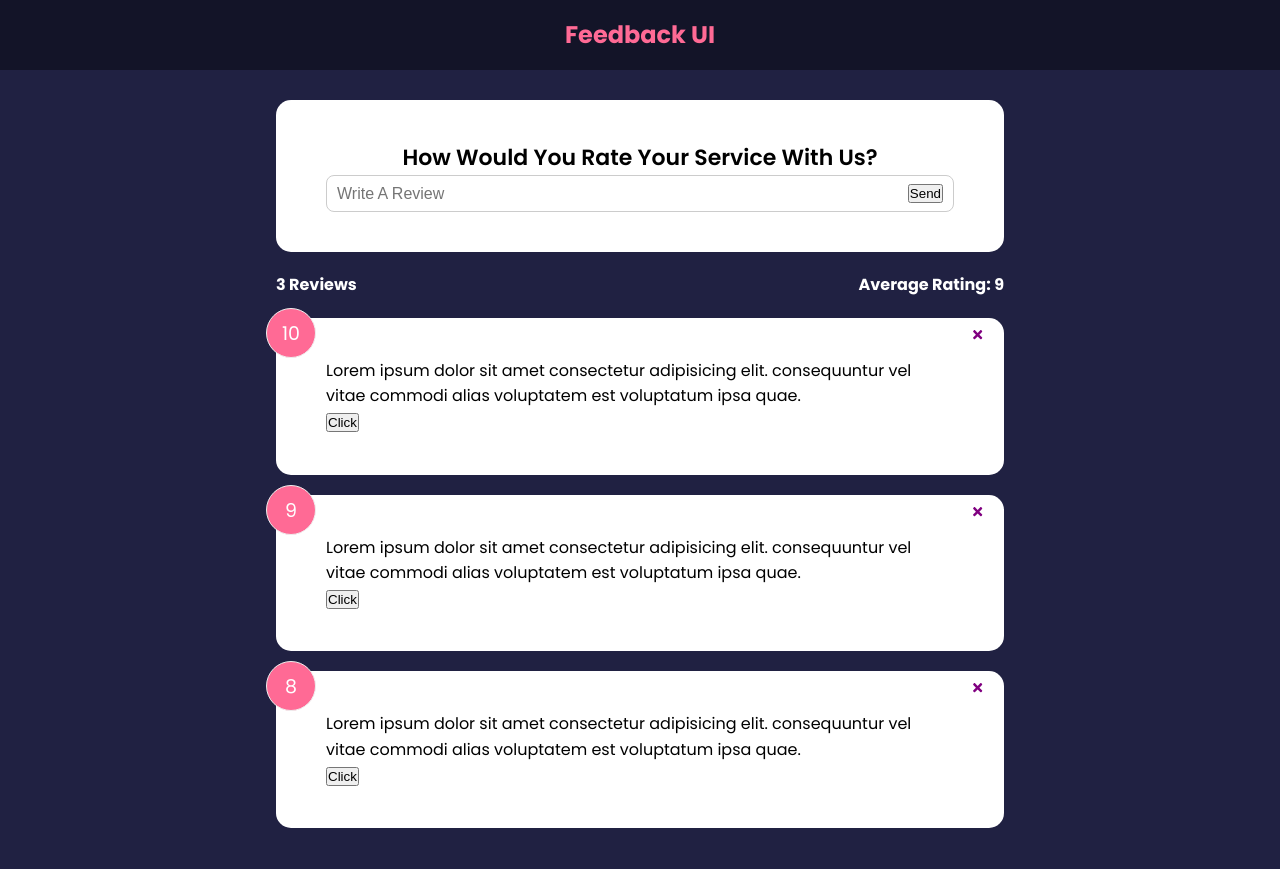
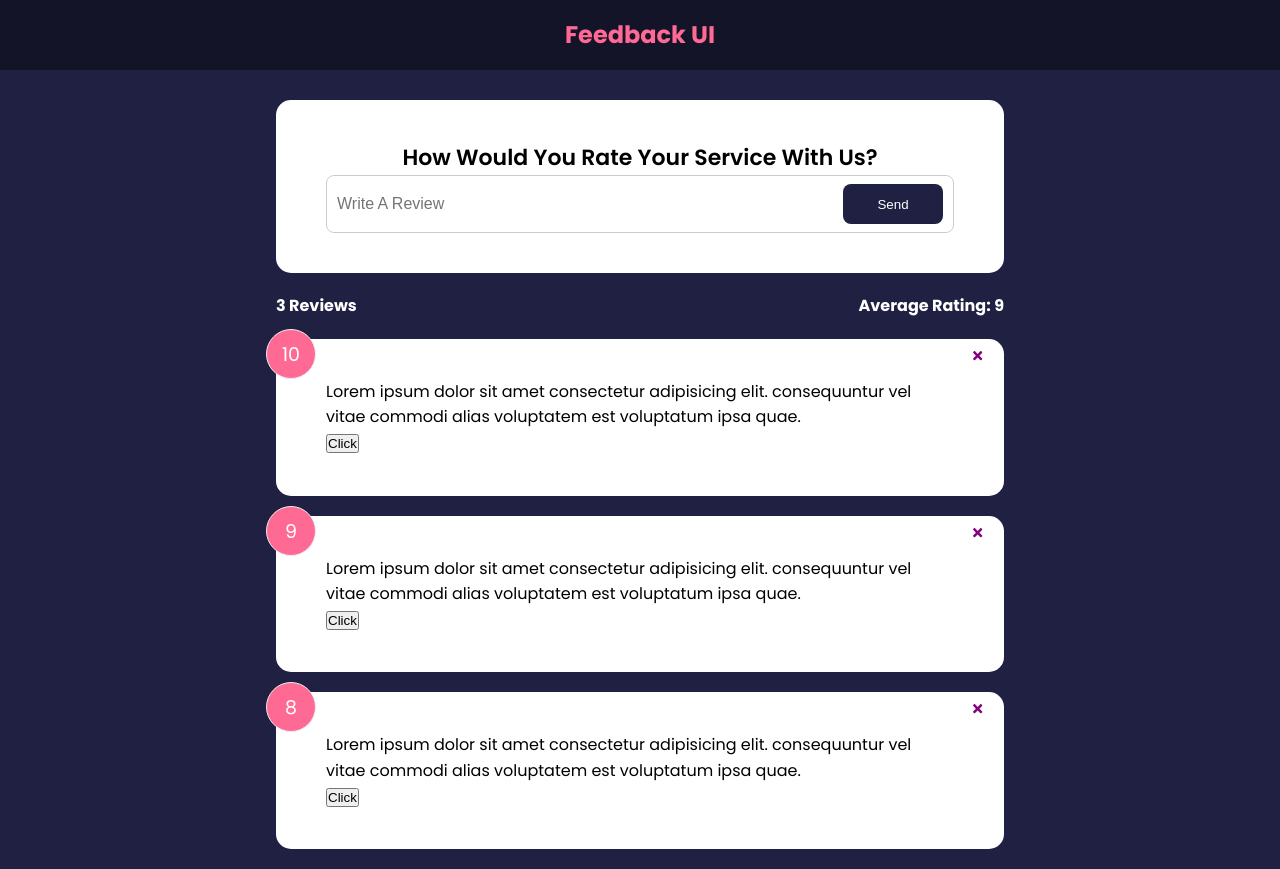
Before and after one commit to AbdElrahmanGbr/feedback-app, a React (Create React App) app: page / in a window 1280 px wide. Before the commit the page ends 848 px from the top, so only its background shows below. Built offline with nearby package versions, Linux system fonts and the light colour scheme.

Commit message:
Custom Button Component

```diff
--- a/src/components/FeedbackForm.jsx
+++ b/src/components/FeedbackForm.jsx
@@ -1,5 +1,6 @@
 import Card from "./shared/Card";
 import {useState} from "react";
+import Button from "./shared/Button";
 
 function FeedbackForm() {
     const [text, setText] = useState('')
@@ -10,10 +11,10 @@
         <Card>
             <form>
                 <h2>How Would You Rate Your Service With Us?</h2>
-                {/* @Todo - Rating Selece Component  */}
+                {/* @Todo - Rating Select Component  */}
                 <div className="input-group">
                     <input onChange={handleTextChange} value={text} type="text" placeholder={"Write A Review"}/>
-                    <button type="submit">Send</button>
+                    <Button type="submit">Send</Button>
                 </div>
             </form>
         </Card>
--- /dev/null
+++ b/src/components/shared/Button.jsx
@@ -0,0 +1,23 @@
+import PropTypes from "prop-types";
+
+function Button({children, version, type, isDisabled}) {
+    return (
+        <button type={type} disabled={isDisabled} className={`btn btn-${version}`}>
+            {children}
+        </button>
+    );
+}
+
+Button.defaultProps = {
+    version: 'primary',
+    type: 'button',
+    isDisabled: false
+}
+
+Button.propTypes = {
+    children: PropTypes.node.isRequired,
+    version: PropTypes.string,
+    type: PropTypes.string,
+    isDisabled: PropTypes.bool
+}
+export default Button;
```
